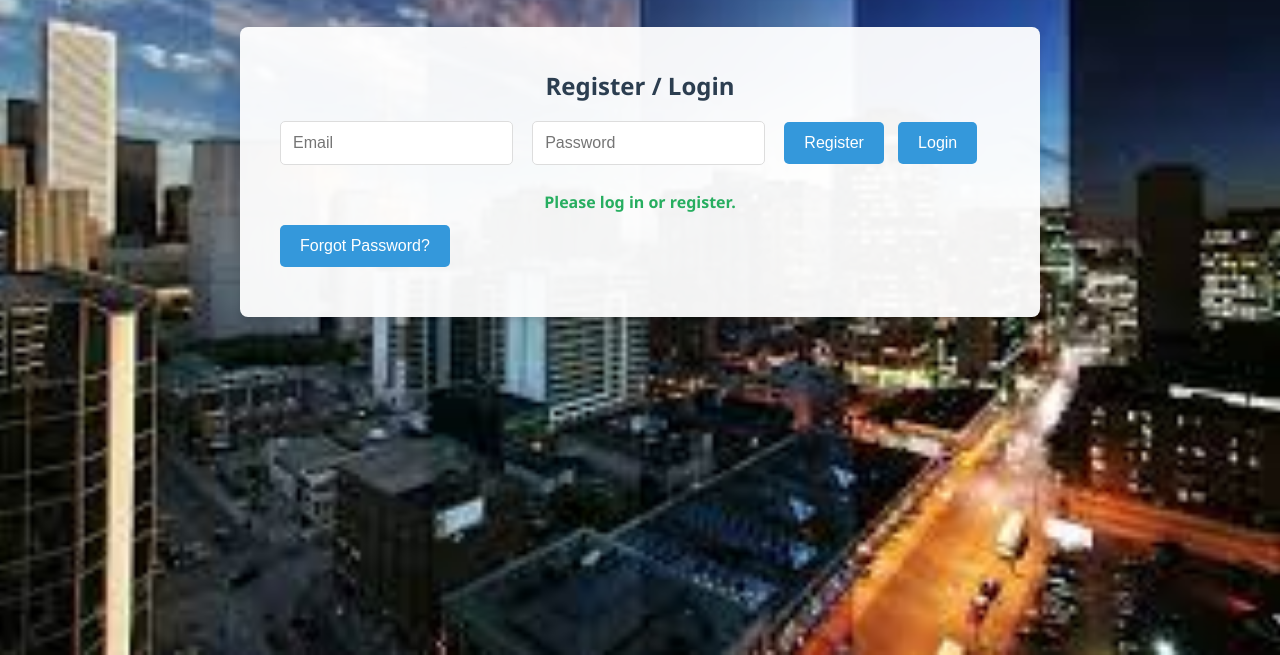
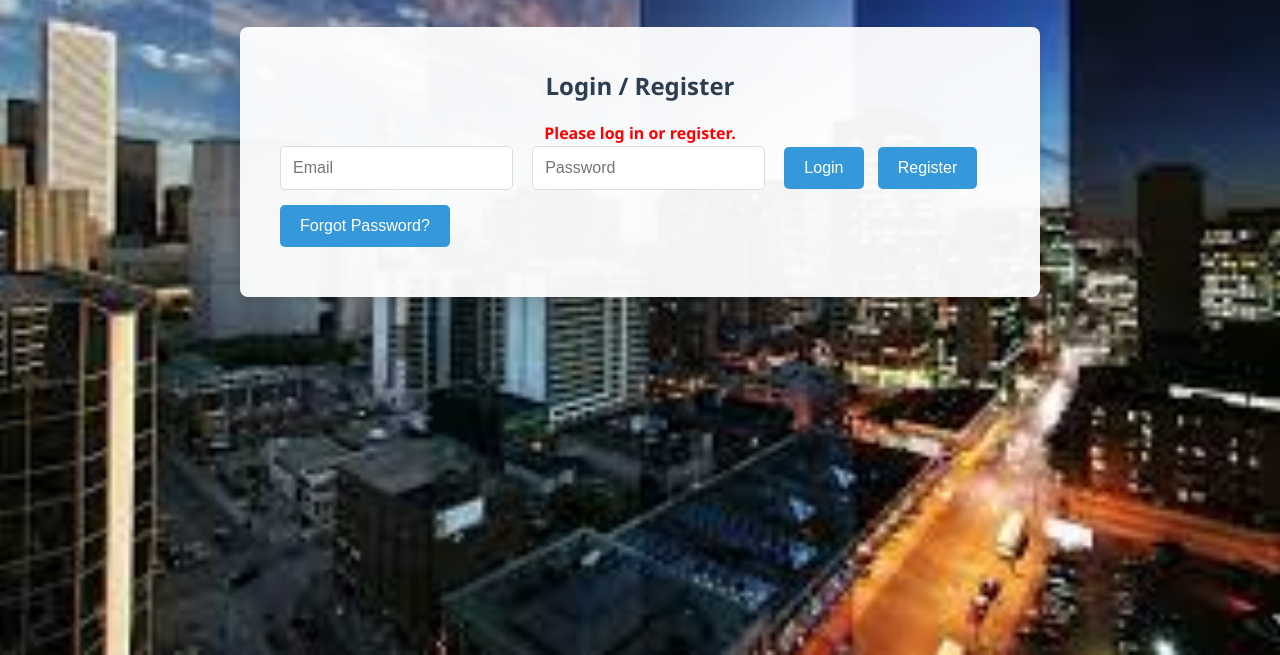
Before and after one commit to Nobleonline1/homeblog, a plain HTML site: page index.html in a window 1280 px wide. Shown: the part 145-800 px from the top of the page. Drawn offline with Linux system fonts and the light colour scheme; no server answers.

Commit message:
Add files via upload

```diff
--- a/index.html
+++ b/index.html
@@ -17,15 +17,14 @@
     <h1 class="css-web-name">BETA APARTMENTS</h1>
 
     <section id="auth-section">
-        <h2>Register / Login</h2>
-        <input type="email" id="email" placeholder="Email">
-        <input type="password" id="password" placeholder="Password">
-        <button onclick="registerUser()">Register</button>
-        <button onclick="loginUser()">Login</button>
-        <p id="auth-status"></p>
-
-        <button id="forgot-password-btn" type="button" style="margin-top: 10px;">Forgot Password?</button>
-    </section>
+    <h2>Login / Register</h2>
+    <div id="auth-status" style="color: red;"></div>
+    <form id="auth-form"> <input type="email" id="email" placeholder="Email" required>
+        <input type="password" id="password" placeholder="Password" required>
+        <button type="button" id="login-btn">Login</button>
+        <button type="button" id="register-btn">Register</button>
+        <button type="button" id="reset-password-btn">Forgot Password?</button>
+    </form> </section>
 
     <section id="dashboard-section" style="display:none">
         <h2>Welcome <span id="user-email"></span></h2>
```
